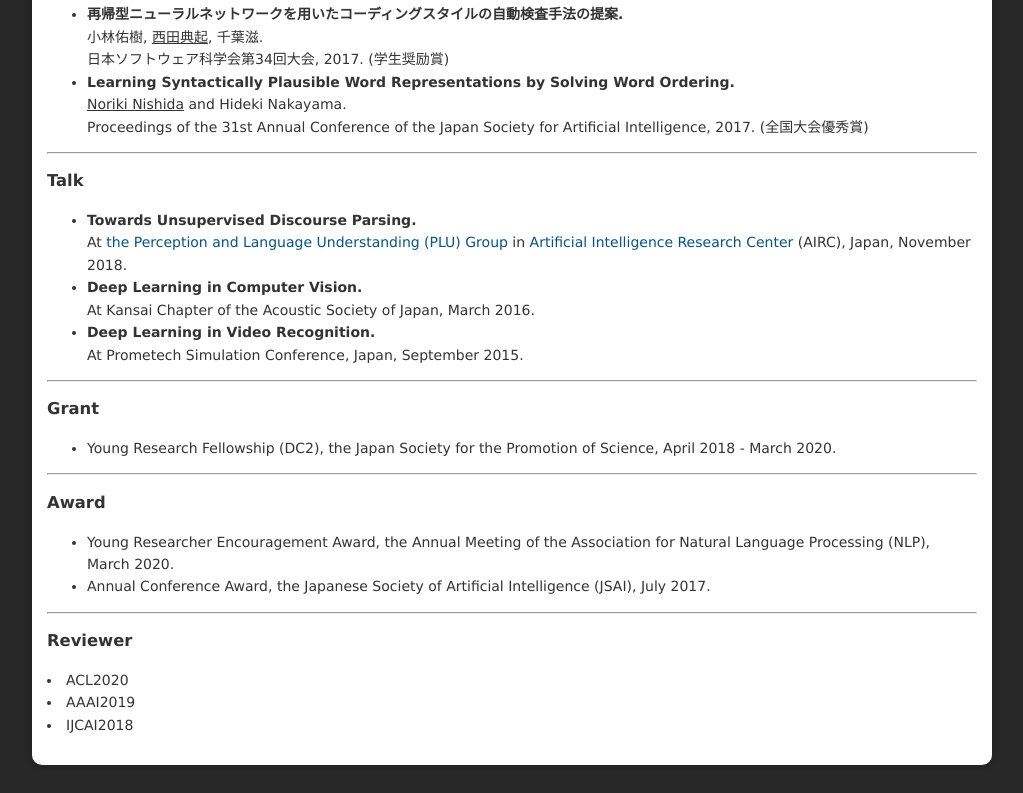
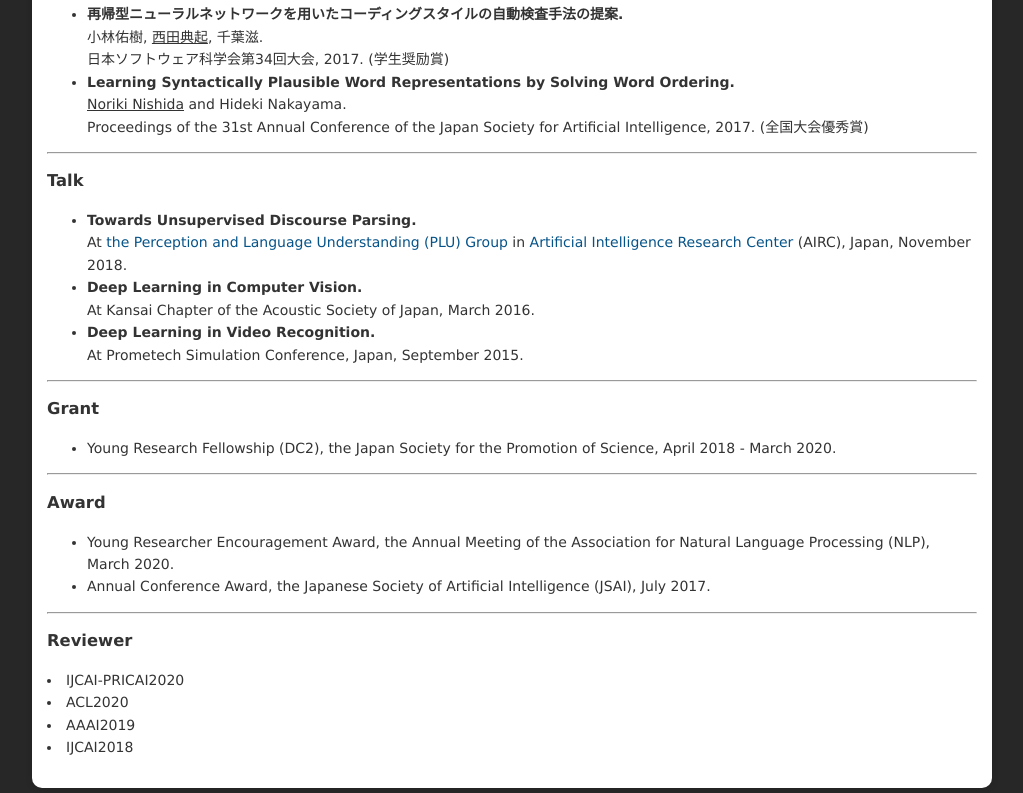
Before and after one commit to norikinishida/norikinishida.github.io, a plain HTML site: page index.html in a window 1280 px wide. Shown: the part 1926-2719 px from the top of the page, without its empty margins (128-1151 px from the left). Before the commit the page ends 2696 px from the top, so only its background shows below. Drawn offline with Linux system fonts and the light colour scheme.

Commit message:
査読会議追加

```diff
--- a/index.html
+++ b/index.html
@@ -231,6 +231,7 @@ At Prometech Simulation Conference, Japan, September 2015.<br/>
 <hr>
 <a name="reviewer"><h3>Reviewer</h3></a>
 <p>
+<li> IJCAI-PRICAI2020
 <li> ACL2020
 <li> AAAI2019
 <li> IJCAI2018
```
Also changed, not shown: 1 other file.
